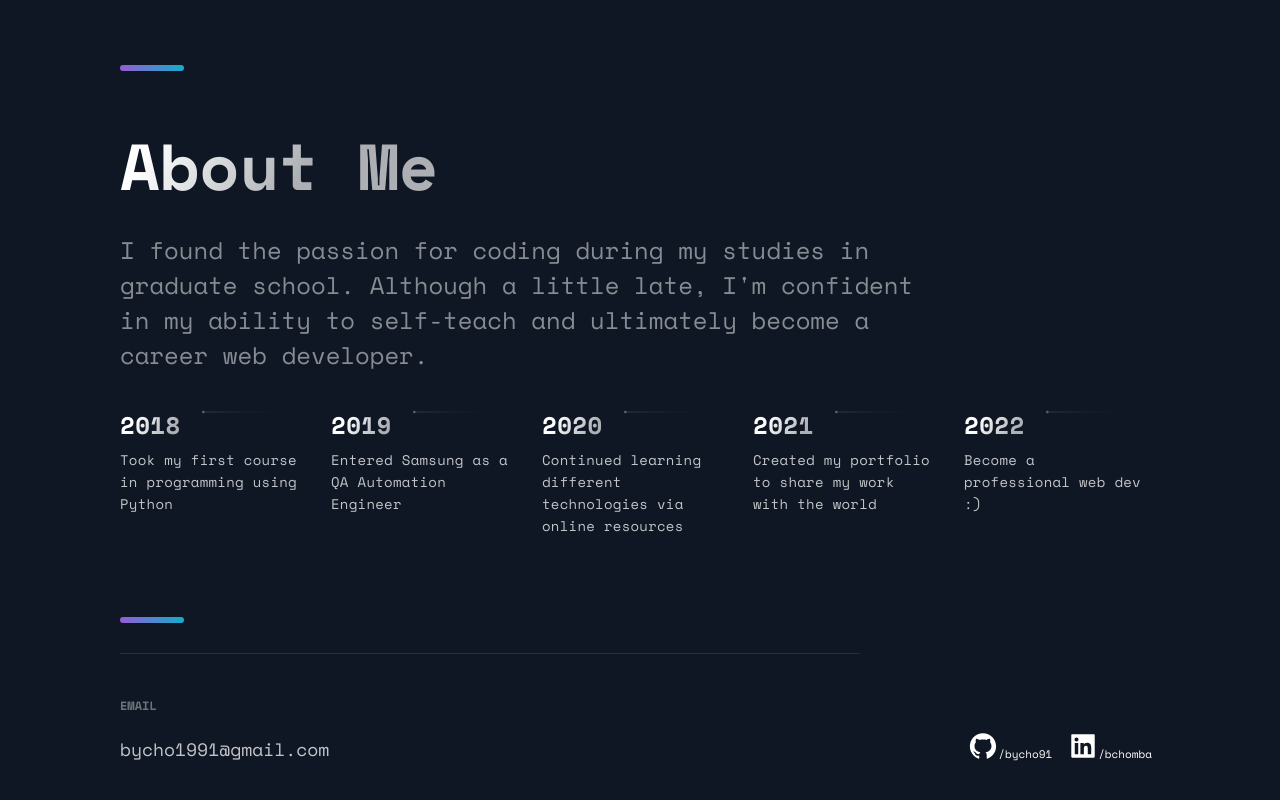
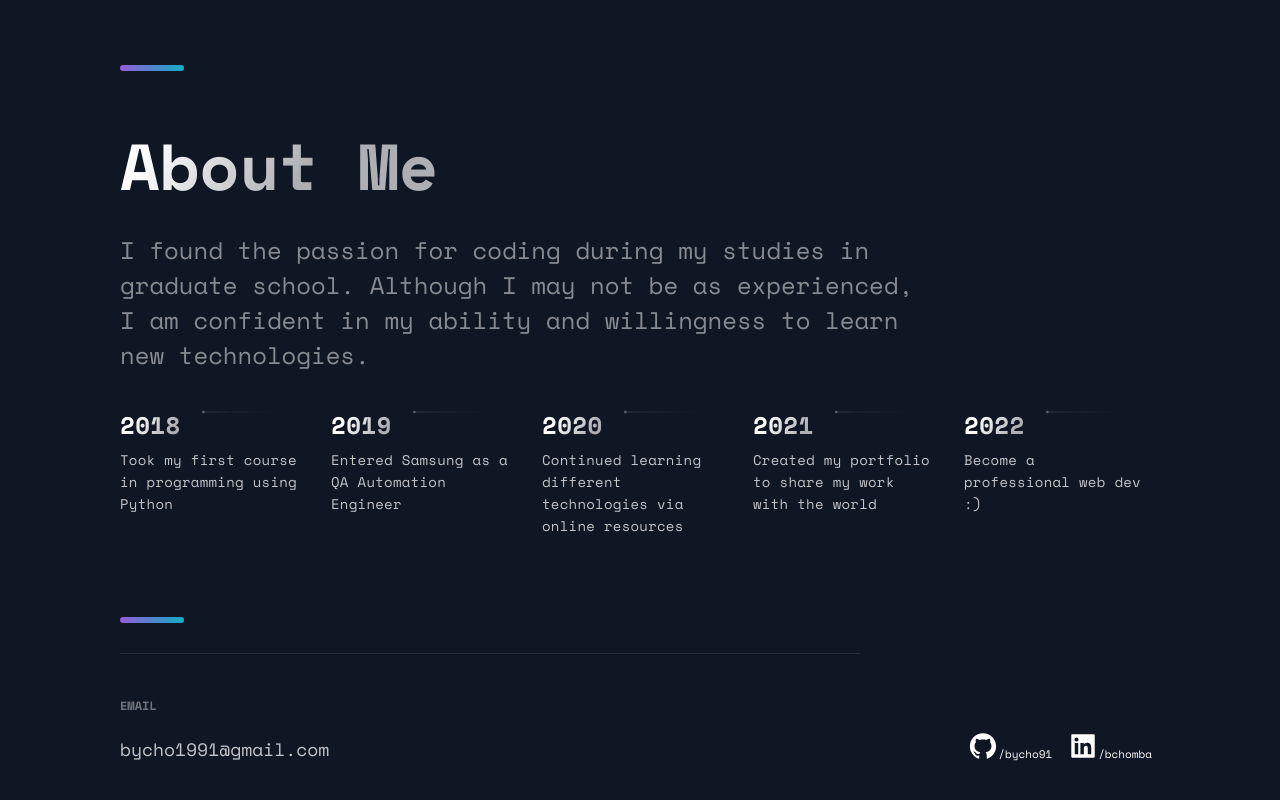
Before and after one commit to bycho91/portfolio-v2, a Next.js app: page / in a window 1280 px wide. Shown: the part 3567-4367 px from the top of the page. Built offline with nearby package versions, Linux system fonts and the light colour scheme.

Commit message:
updated about me section

```diff
--- a/src/components/TimeLine/TimeLine.js
+++ b/src/components/TimeLine/TimeLine.js
@@ -69,8 +69,7 @@ const Timeline = () => {
       <SectionTitle main>About Me</SectionTitle>
       <SectionText>
         I found the passion for coding during my studies in graduate school.
-        Although a little late, I'm confident in my ability to self-teach and
-        ultimately become a career web developer.
+        Although I may not be as experienced, I am confident in my ability and willingness to learn new technologies.
       </SectionText>
       <CarouselContainer ref={carouselRef} onScroll={handleScroll}>
         <>
```
